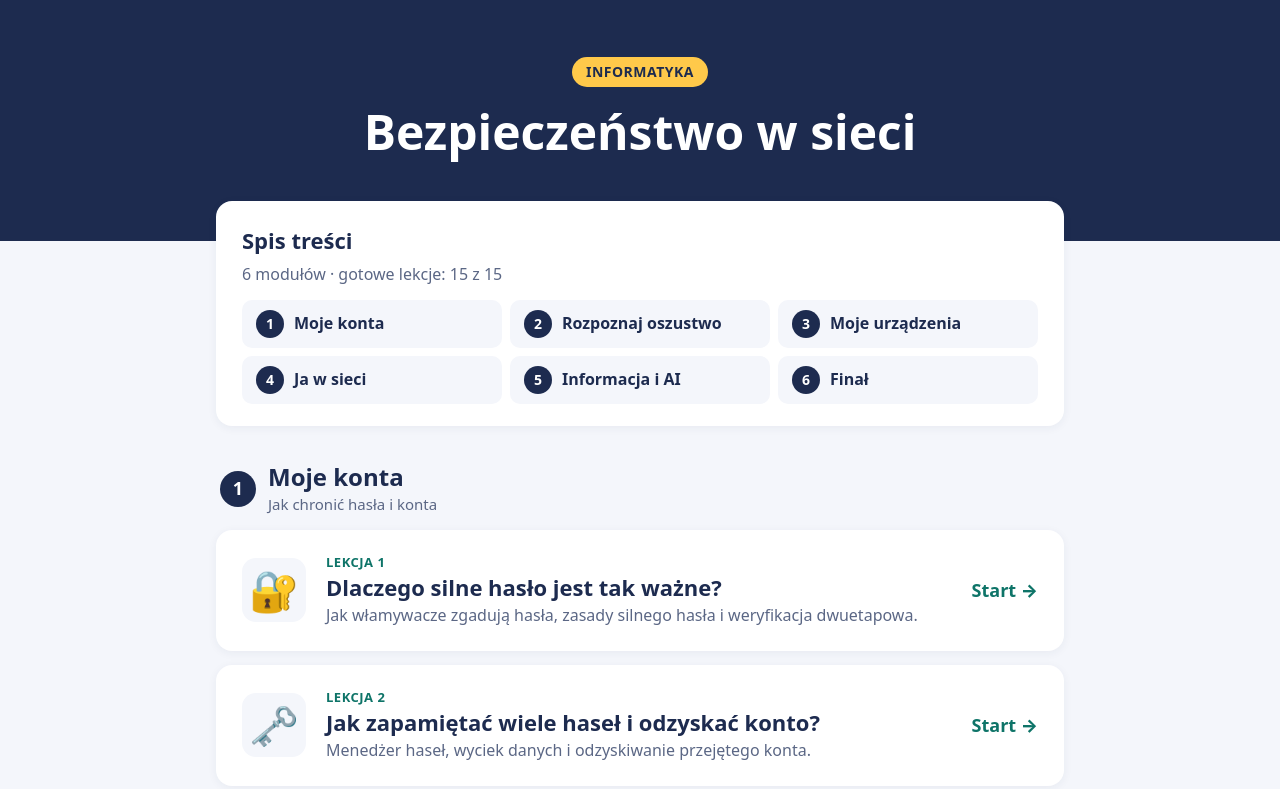
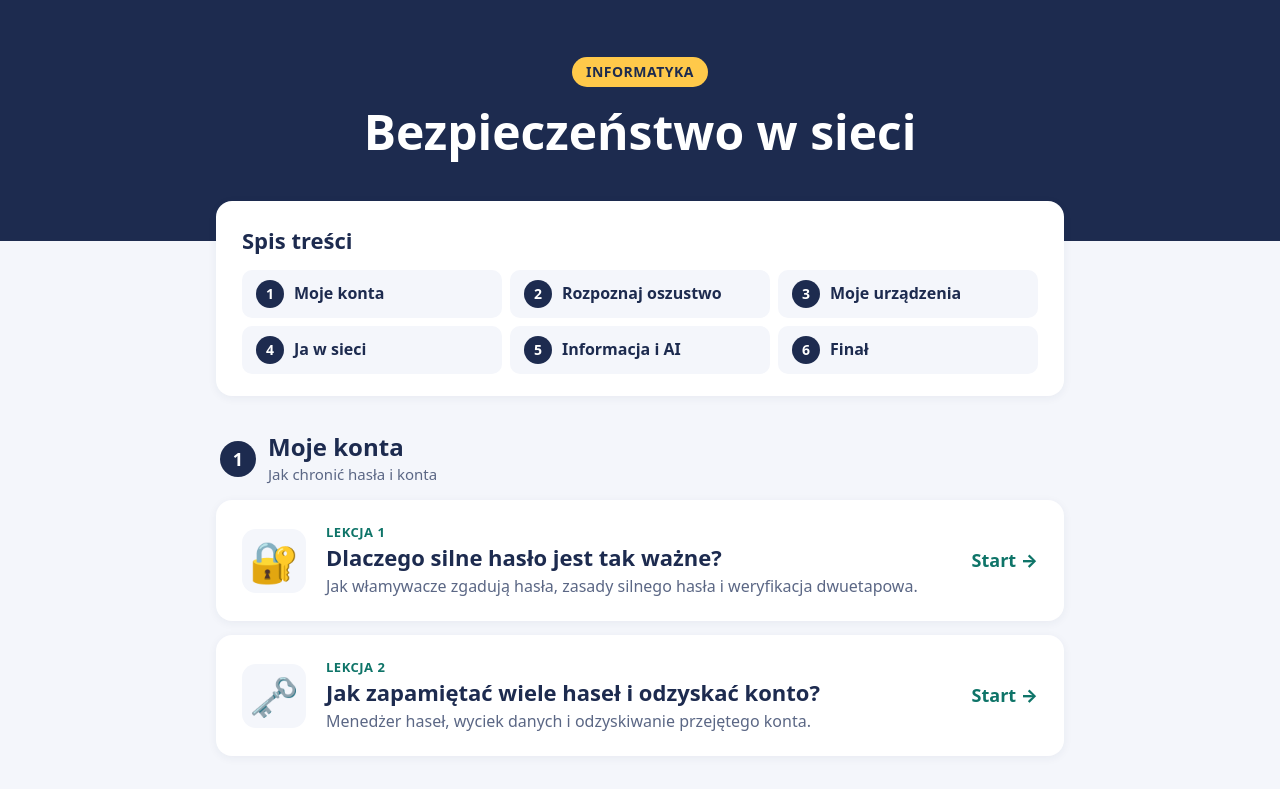
Before and after one commit to belferIT/bezpieczenstwo-w-sieci, a plain HTML site: page index.html in a window 1280 px wide. Shown: the top 789 px of the page. Drawn offline with Linux system fonts and the light colour scheme.

Commit message:
Strona główna: usunięty licznik „6 modułów · gotowe lekcje”
- Usunięty akapit pod nagłówkiem „Spis treści”, jego styl i skrypt
  licznika; nagłówek dostał odstęp do listy modułów.
- Usunięta wzmianka o liczniku z komentarza w index.html i z WYTYCZNE.md.

Co-Authored-By: Claude Opus 5.5 <noreply@anthropic.com>
Claude-Session: https://claude.ai/code/session_012P4W6vGyP4PCyQ3yd41kU1

```diff
--- a/index.html
+++ b/index.html
@@ -13,8 +13,7 @@
 
   /* Spis treści */
   .toc{background:#fff;border-radius:16px;padding:22px 26px;box-shadow:0 2px 10px rgba(29,43,79,.06);margin-bottom:28px}
-  .toc h2{margin:0 0 4px;font-size:22px;color:var(--navy)}
-  .toc .count{margin:0 0 12px;color:var(--muted);font-size:16px}
+  .toc h2{margin:0 0 12px;font-size:22px;color:var(--navy)}
   .toc ol{list-style:none;margin:0;padding:0;display:grid;grid-template-columns:repeat(auto-fit,minmax(240px,1fr));gap:8px}
   .toc a{display:flex;gap:10px;align-items:center;background:var(--bg);border-radius:10px;padding:10px 14px;
     text-decoration:none;color:var(--navy);font-weight:600;font-size:16px}
@@ -66,7 +65,6 @@
   <!-- ===== SPIS TREŚCI ===== -->
   <nav class="toc" aria-label="Spis treści">
     <h2>Spis treści</h2>
-    <p class="count" id="count">6 modułów · 14 lekcji + 1 dodatkowa</p>
     <ol>
       <li><a href="#modul-1"><span class="m">1</span> Moje konta</a></li>
       <li><a href="#modul-2"><span class="m">2</span> Rozpoznaj oszustwo</a></li>
@@ -82,7 +80,6 @@
     1. Zamień   <div class="lesson soon">   na   <a class="lesson" href="lekcja-N.html">
     2. Zamień zamykające </div> tego kafelka na </a>
     3. Zamień   <span class="go">Już wkrótce</span>   na   <span class="go">Start →</span>
-    Licznik gotowych lekcji w spisie treści zaktualizuje się sam.
   -->
 
   <!-- ===== MODUŁ 1 ===== -->
@@ -265,12 +262,5 @@
 </main>
 <footer>Informatyka · Bezpieczeństwo w sieci</footer>
 
-<script>
-/* Licznik gotowych lekcji w spisie treści – liczy kafelki-linki. */
-const all = document.querySelectorAll("main .lesson").length;
-const ready = document.querySelectorAll("main a.lesson").length;
-document.getElementById("count").textContent =
-  `6 modułów · gotowe lekcje: ${ready} z ${all}`;
-</script>
 </body>
 </html>
```
Also changed, not shown: 1 other file.
